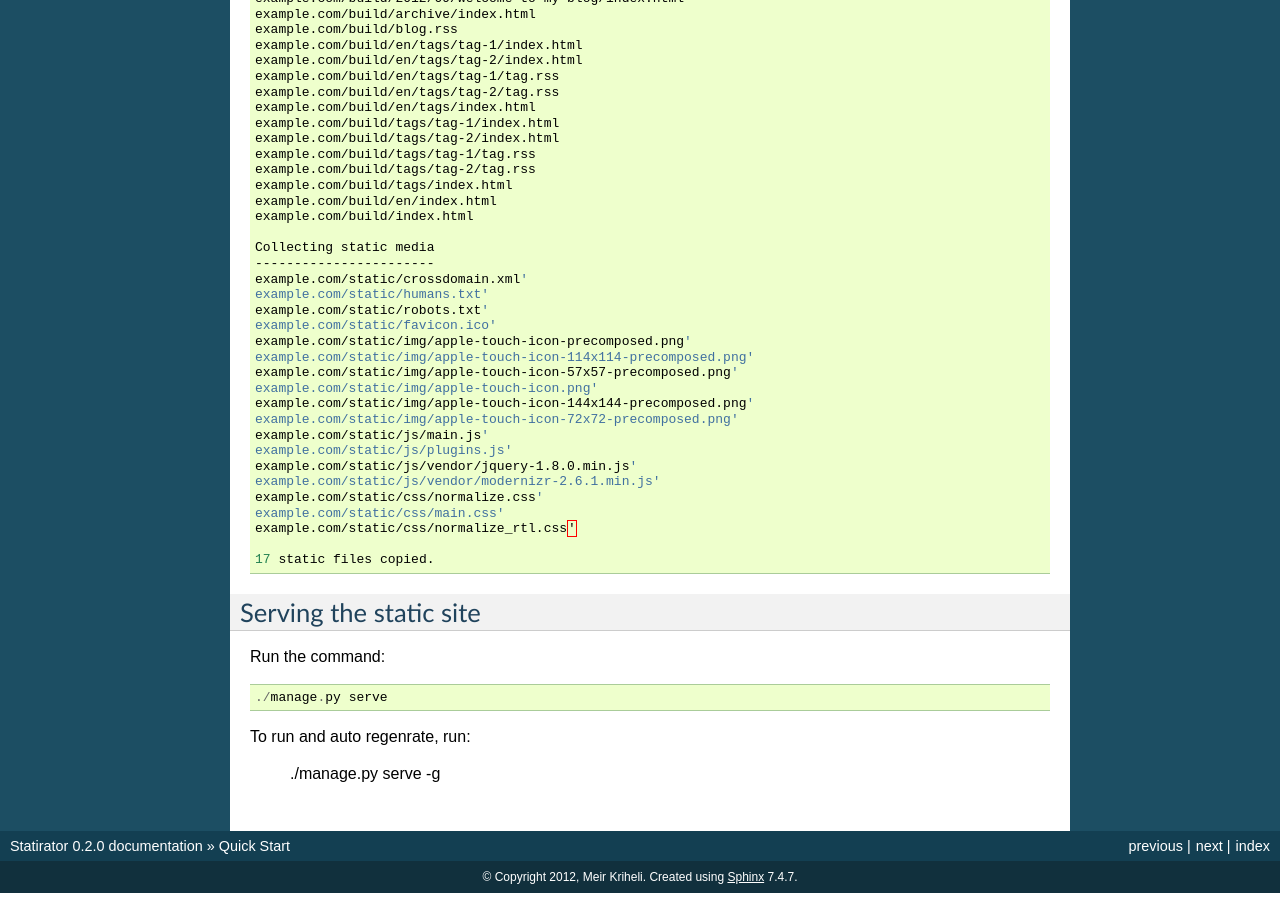
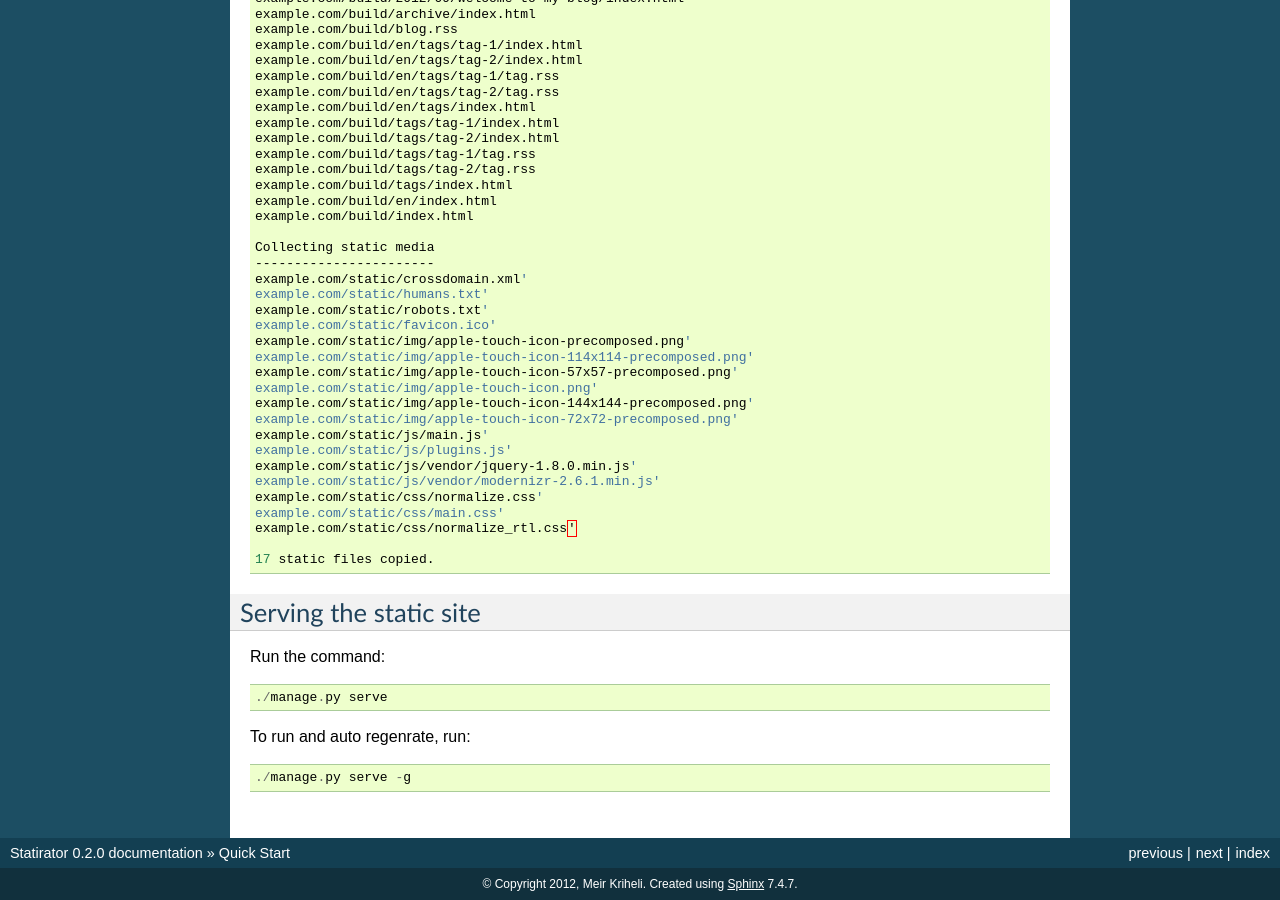
Before and after one commit to MeirKriheli/statirator, a Sphinx documentation site: the page built from docs/quickstart.rst, in a window 1280 px wide and 900 px high, scrolled down 3252 px. Built offline with Sphinx 7.4.7, drawn with Linux system fonts in a browser that asks for light colours.

Commit message:
Missing code block

```diff
--- a/docs/quickstart.rst
+++ b/docs/quickstart.rst
@@ -259,6 +259,6 @@ Run the command::
 
     ./manage.py serve
 
-To run and auto regenrate, run:
+To run and auto regenrate, run::
 
     ./manage.py serve -g
```
